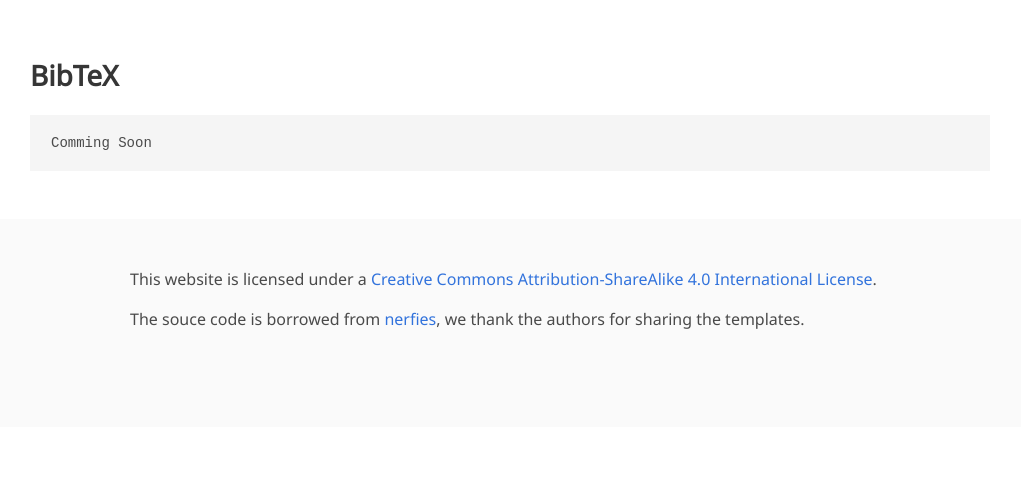
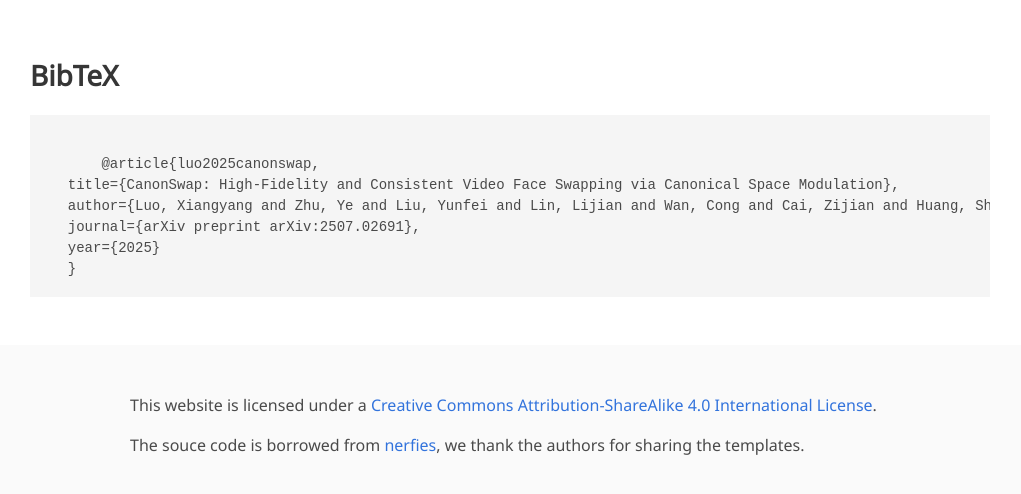
Before and after one commit to luoxyhappy/luoxyhappy.github.io, a Jekyll site: the page CanonSwap/index.html, which Jekyll copies as it is, in a window 1280 px wide and 900 px high, scrolled down 4070 px, cut to the strip 347-841 px from the top of the window. Shown: the whole strip, without its empty margins (130-1151 px from the left). Built offline with Jekyll 4.4.1, drawn with Linux system fonts in a browser that asks for light colours; nearby versions of some CDN libraries; some web fonts are replaced; library files that are not in the unit come from our copies; a style sheet for code colours, icons or effects is not loaded; before the commit the page ends 4844 px from its top, so only the background shows below that; some of the changed text lies outside the part shown.

Commit message:
update arxiv

```diff
--- a/CanonSwap/index.html
+++ b/CanonSwap/index.html
@@ -112,25 +112,14 @@
             <div class="publication-links">
               <!-- PDF Link. -->
               <span class="link-block">
-                <a href=javascript:void(0)
+                <a href="https://arxiv.org/abs/2507.02691"
                    class="external-link button is-normal is-rounded is-dark">
                   <span class="icon">
                       <i class="fas fa-file-pdf"></i>
                   </span>
 
-                  <span>Paper (Comming Soon)</span>
+                  <span>Paper</span>
                 </a>
-              </span>
-              <span class="link-block">
-                <a href= javascript:void(0)
-                   class="external-link button is-normal is-rounded is-dark">
-                  <span class="icon">
-                      <i class="ai ai-arxiv"></i>
-                  </span>
-
-                  <span>arXiv (Comming Soon)</span>
-                </a>
-              </span>
 
               <!-- Code Link. -->
               <span class="link-block">
@@ -287,7 +276,14 @@
 <section class="section" id="BibTeX">
   <div class="container is-max-desktop content">
     <h2 class="title">BibTeX</h2>
-    <pre><code>Comming Soon</code></pre>
+    <pre><code>
+      @article{luo2025canonswap,
+  title={CanonSwap: High-Fidelity and Consistent Video Face Swapping via Canonical Space Modulation},
+  author={Luo, Xiangyang and Zhu, Ye and Liu, Yunfei and Lin, Lijian and Wan, Cong and Cai, Zijian and Huang, Shao-Lun and Li, Yu},
+  journal={arXiv preprint arXiv:2507.02691},
+  year={2025}
+  }
+</code></pre>
   </div>
 </section>
 
```
Also changed, not shown: _pages/about.md (+1 -0 lines).
